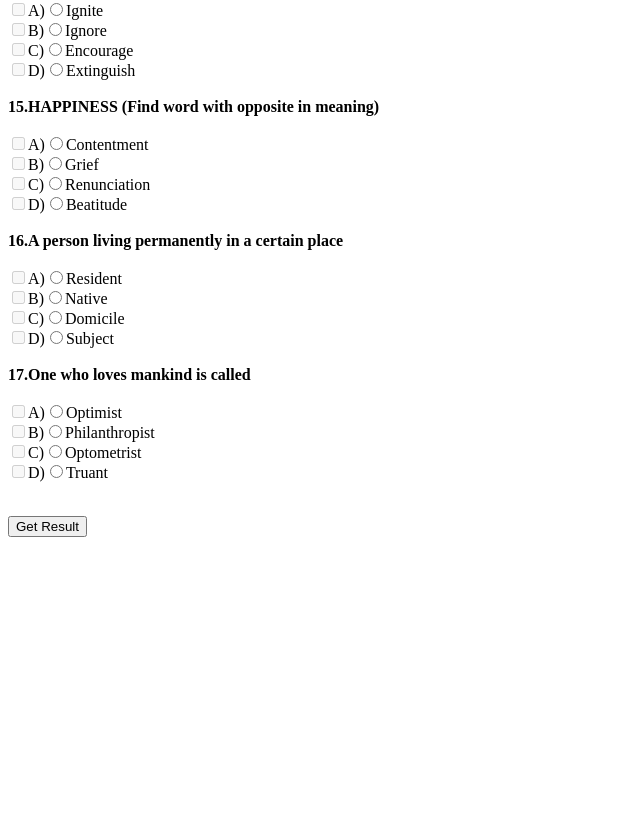
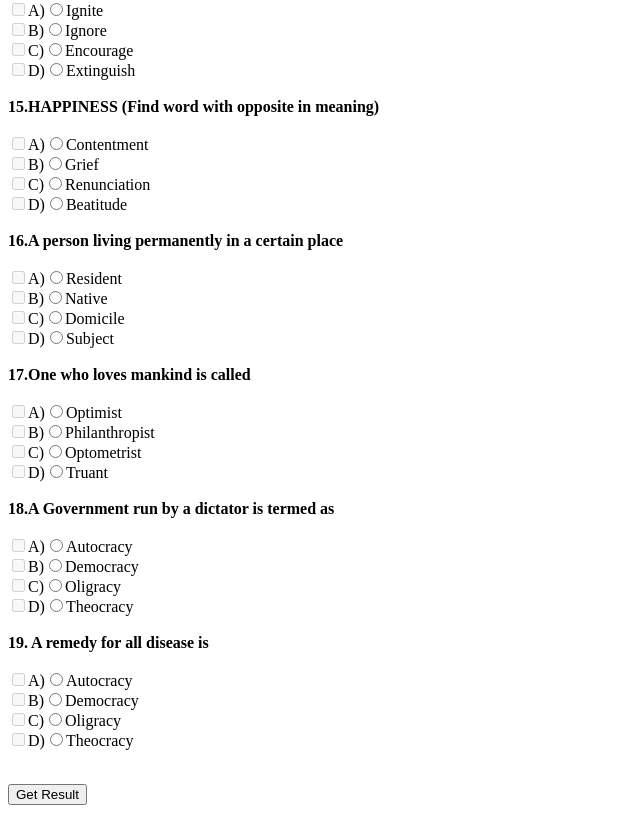
Before and after one commit to hdsrvs/ICT-BASED-PROJECT, a plain HTML site: page Questions.html in a window 1280 px wide. Shown: the part 1880-2701 px from the top of the page, without its empty margins (0-640 px from the left). Before the commit the page ends 2433 px from the top, so only its background shows below. Drawn offline with Linux system fonts and the light colour scheme.

Commit message:
Update Questions.html

```diff
--- a/Questions.html
+++ b/Questions.html
@@ -185,6 +185,26 @@
             <br>
             <input type="checkbox" name="17" id="chk68" disabled="true">D)<input type="radio" name="17" id="68">Truant
             <br><br>
+            <b>18.A Government run by a dictator is termed as</b>
+            <br><br>
+            <input type="checkbox" name="18" id="chk69" disabled="true">A)<input type="radio" name="18" id="69">Autocracy
+            <br>
+            <input type="checkbox" name="18" id="chk70" disabled="true">B)<input type="radio" name="18" id="70">Democracy
+            <br>
+            <input type="checkbox" name="18" id="chk71" disabled="true">C)<input type="radio" name="18" id="71">Oligracy
+            <br>
+            <input type="checkbox" name="18" id="chk72" disabled="true">D)<input type="radio" name="18" id="72">Theocracy
+            <br><br>
+            <b>19. A remedy for all disease is</b>
+            <br><br>
+            <input type="checkbox"  id="chk" disabled="true">A)<input type="radio"  id="69">Autocracy
+            <br>
+            <input type="checkbox"  id="chk70" disabled="true">B)<input type="radio"  id="70">Democracy
+            <br>
+            <input type="checkbox" id="chk71" disabled="true">C)<input type="radio"  id="71">Oligracy
+            <br>
+            <input type="checkbox"  id="chk72" disabled="true">D)<input type="radio"  id="72">Theocracy
+            <br><br>
 
 
         </form>
@@ -250,6 +270,9 @@
                 if (document.getElementById("66").checked == true) {
                     marks = marks + 1;
                 }
+                if (document.getElementById("69).checked == true) {
+                    marks = marks + 1;
+                }
                 document.getElementById("chk1").checked="true" ;
                 document.getElementById("chk7").checked="true" ;
                 document.getElementById("chk10").checked="true" ;
@@ -267,6 +290,7 @@
                 document.getElementById("chk58").checked="true" ;
                 document.getElementById("chk63").checked="true" ;
                 document.getElementById("chk66").checked="true" ;
+                document.getElementById("chk69).checked="true" ;
                 document.getElementById("demo").innerHTML =
                         "You Scored: " + marks + "/30";
             }
```
